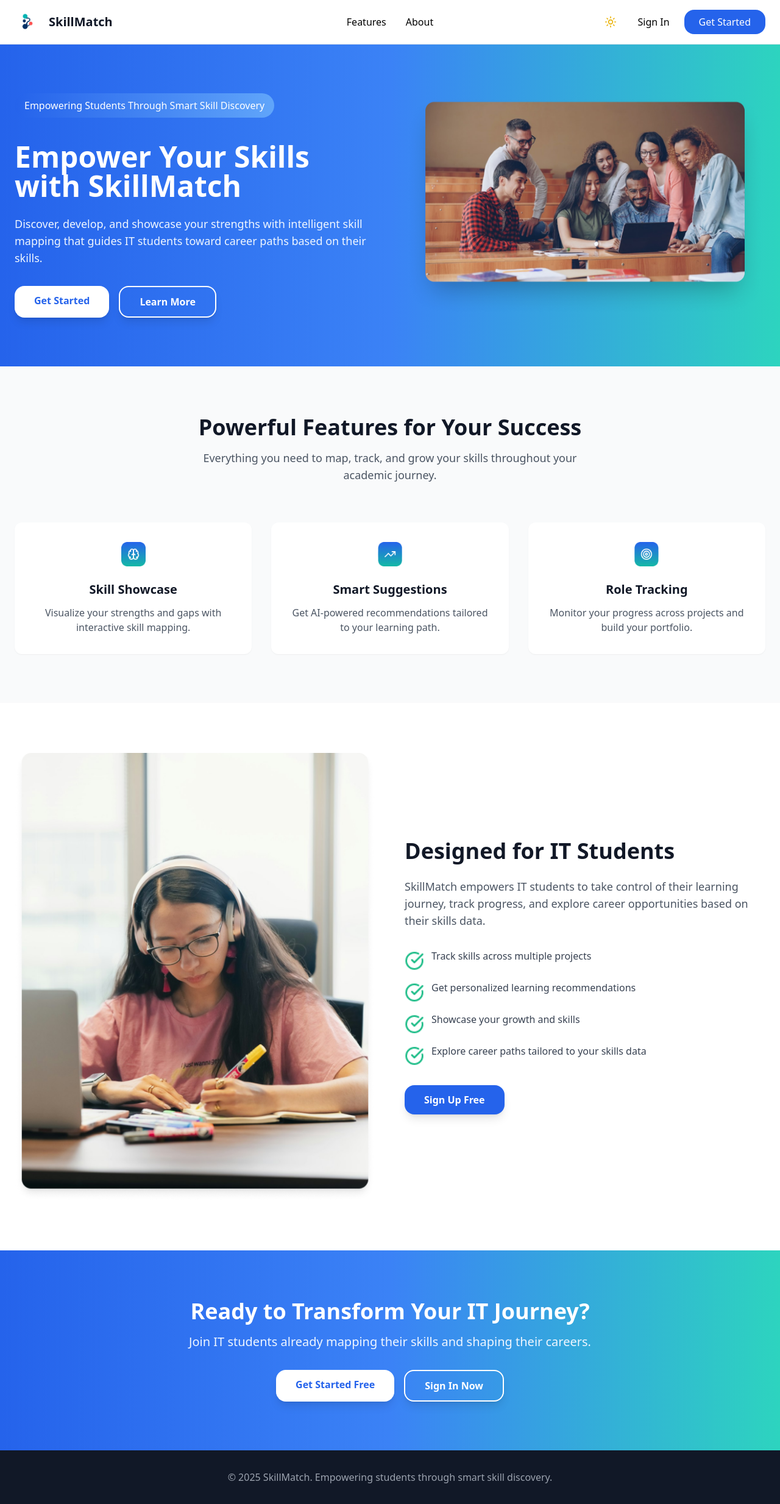
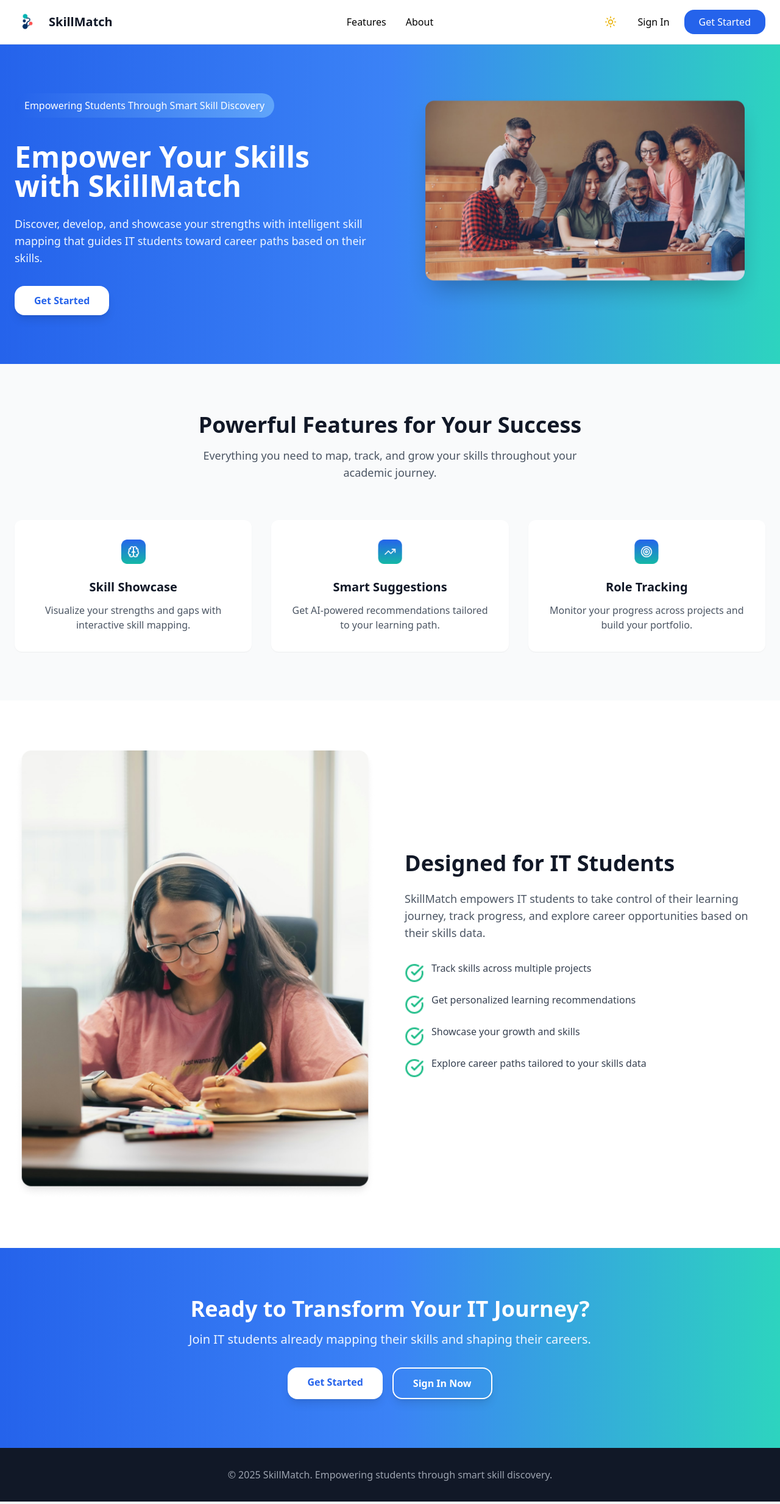
Before and after one commit to gnmltn/SKILLMATCH, a React (Vite) app in the folder frontend/: page / in a window 1280 px wide. Shown: the whole page at 61% size. Built offline with nearby package versions, Linux system fonts and the light colour scheme.

Commit message:
minor revisions for landing page

```diff
--- a/frontend/src/pages/Landing.jsx
+++ b/frontend/src/pages/Landing.jsx
@@ -4,7 +4,7 @@ import { useNavigate } from 'react-router-dom';
 import { useTheme } from '../contexts/ThemeContext';
 import ThemeToggle from '../components/ThemeToggle';
 import logo from '../assets/logo.png';
-import container from '../assets/Container.png';
+import container from '../assets/container.png';
 import girl from '../assets/girl.png';
 import brain from '../assets/brain.png';
 import up from '../assets/up.png';
@@ -129,9 +129,6 @@ const Landing = () => {
               <a href="/signup" className="bg-white text-blue-600 px-6 sm:px-8 py-3 rounded-2xl font-semibold hover:bg-gray-400 transition text-center text-sm sm:text-base shadow-lg">
                 Get Started
               </a>
-              <a href="#features" className="border-2 border-white text-white px-6 sm:px-8 py-3 rounded-2xl font-semibold hover:bg-gray-200 hover:text-blue-600 transition text-center text-sm sm:text-base shadow-lg">
-                Learn More
-              </a>
             </div>
           </div>
           <div className="order-1 md:order-2">
@@ -225,9 +222,6 @@ const Landing = () => {
                 <span className="text-gray-700 dark:text-gray-300 text-sm sm:text-base">Explore career paths tailored to your skills data</span>
               </li>
             </ul>
-            <a href="/signup" className="inline-block bg-blue-600 text-white px-6 sm:px-8 py-3 rounded-2xl font-semibold hover:bg-blue-700 transition text-sm sm:text-base shadow-lg">
-              Sign Up Free
-            </a>
           </div>
         </div>
       </section>
@@ -243,7 +237,7 @@ const Landing = () => {
           </p>
           <div className="flex flex-col sm:flex-row gap-3 sm:gap-4 justify-center">
             <a href="/signup" className="bg-white text-blue-600 px-6 sm:px-8 py-3 rounded-2xl font-semibold hover:bg-gray-300 transition text-center text-sm sm:text-base shadow-lg">
-              Get Started Free
+              Get Started
             </a>
             <a href="/login" className="border-2 border-white text-white px-6 sm:px-8 py-3 rounded-2xl font-semibold hover:bg-gray-300 hover:text-blue-600 transition text-center text-sm sm:text-base shadow-lg">
               Sign In Now
```
